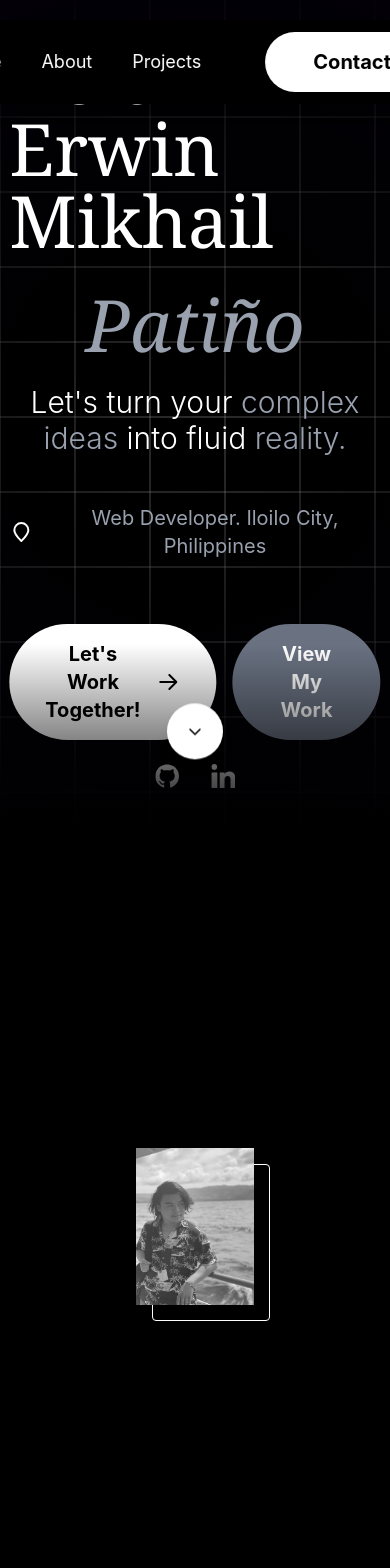
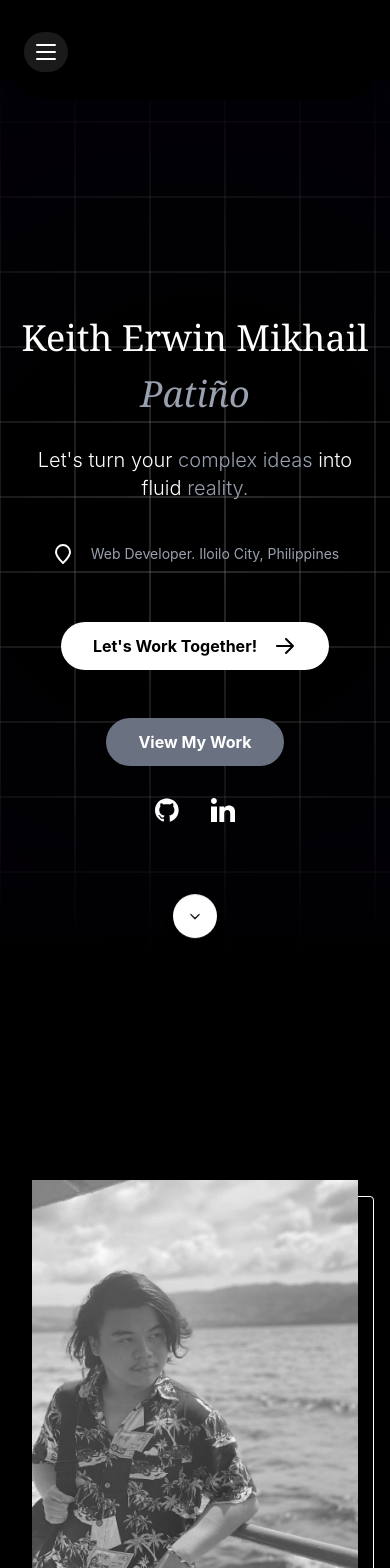
Before and after one commit to kemgp/portfolio, a React (Vite) app: page / in a window 390 px wide. Shown: the top 1568 px of the page. Built offline with nearby package versions, Linux system fonts and the light colour scheme.

Commit message:
feat: responsive navbar

```diff
--- a/src/component/About.jsx
+++ b/src/component/About.jsx
@@ -12,22 +12,22 @@ import {motion} from 'framer-motion';
 function About() {
     return (
         <div className="container mx-auto px-4 py-24">
-            <div className="flex-col justify-center bg-black ">
+            <div className="flex-col justify-center bg-black">
 
-                <div className="flex flex-col md:flex-row bg-black items-center justify-center py-20">
-                    <motion.div className="min-h-screen w-full relative bg-black flex items-center flex-col text-white px-30 py-32 gap-10">
-                        <div className="w-full md:1/3 group relative" initial="hidden" whileInView="visible" viewport={{ once: true }} transition={{ duration: 1 }} variants={{ hidden: { opacity: 0, y: 50 }, visible: { opacity: 1, y: 0 } }}>
+                <div className="flex flex-col md:flex-row bg-black items-center justify-center py-20 gap-12 md:gap-16">
+                    <motion.div className="w-full md:w-1/3 relative bg-black flex items-center justify-center flex-col text-white px-4 sm:px-10 py-10 md:py-32 gap-10" initial="hidden" whileInView="visible" viewport={{ once: true }} transition={{ duration: 1 }} variants={{ hidden: { opacity: 0, y: 50 }, visible: { opacity: 1, y: 0 } }}>
+                        <div className="group relative w-full max-w-md sm:max-w-lg md:max-w-xl mx-auto">
                             <div className="absolute inset-0 border border-(--border-color) rounded-sm translate-x-4 translate-y-4 group-hover:translate-x-2 group-hover:translate-y-2 transition-transform duration-500"></div>
-                            <img className="grayscale group-hover:grayscale-0 transition duration-300 " src={mypic} alt="My Pic" />
+                            <img className="relative z-10 w-full h-auto grayscale group-hover:grayscale-0 transition duration-300" src={mypic} alt="My Pic" />
                         </div>
 
                     </motion.div>
-                    <div className="md:2/3 bg-black flex flex-col items-start justify-start p-10 gap-10 text-left">
+                    <div className="w-full md:w-2/3 bg-black flex flex-col items-start justify-start p-6 sm:p-10 gap-10 text-left">
                         <motion.div initial="hidden" whileInView="visible" viewport={{ once: true }} transition={{ duration: 1, delay: 0.25 }} variants={{ hidden: { opacity: 0, y: 50 }, visible: { opacity: 1, y: 0 } }}>
-                            <h1 className="text-7xl font-serif font-bold text-white">I create applications with lasting impact.</h1>
+                            <h1 className="text-4xl sm:text-5xl lg:text-7xl font-serif font-bold text-white">I create applications with lasting impact.</h1>
                         </motion.div>
                         <motion.div initial="hidden" whileInView="visible" viewport={{ once: true }} transition={{ duration: 1, delay: 0.5 }} variants={{ hidden: { opacity: 0, y: 50 }, visible: { opacity: 1, y: 0 } }}>
-                            <p className="text-2xl font-light text-gray-500">Creating platforms that combine technical ability and artistic vision.</p>
+                            <p className="text-lg sm:text-xl lg:text-2xl font-light text-gray-500">Creating platforms that combine technical ability and artistic vision.</p>
                         </motion.div>
                         <motion.div initial="hidden" whileInView="visible" viewport={{ once: true }} transition={{ duration: 1, delay: 0.75 }} variants={{ hidden: { opacity: 0, y: 50 }, visible: { opacity: 1, y: 0 } }}>
                             <div className="flex items-center gap-4 pt-4">
--- a/src/component/Hero.jsx
+++ b/src/component/Hero.jsx
@@ -10,7 +10,7 @@ import {motion} from 'framer-motion';
 function Hero() {
     return (
         <div className="">
-            <div className="relative w-full h-screen bg-black overflow-hidden mx-auto py-10">
+            <div className="relative w-full min-h-screen bg-black overflow-hidden mx-auto pt-28 pb-10 px-4 sm:px-6 lg:px-10">
 
                 <div className="absolute inset-0 z-0 opacity-55">
                     <ShapeGrid
@@ -26,30 +26,30 @@ function Hero() {
                     />
                 </div>
 
-                <div className="absolute top-2/5 left-1/2 transform -translate-x-1/2 -translate-y-1/2 z-10 text-white gap-6 flex flex-col items-center justify-center mt-16">
+                <div className="relative z-10 flex min-h-[calc(100vh-7rem)] flex-col items-center justify-center gap-8 text-center text-white">
                     <motion.div className="flex flex-col items-center justify-center gap-0" initial="hidden" whileInView="visible" viewport={{ once: true }} transition={{ duration: 1 }} variants={{ hidden: { opacity: 0, y: 50 }, visible: { opacity: 1, y: 0 } }}>
-                        <h1 className="font-serif text-7xl text-left mt-8 text-white">Keith Erwin Mikhail</h1>
-                        <h1 className="font-serif text-7xl mt-8 text-center text-gray-400 italic">Patiño</h1>
+                        <h1 className="font-serif mt-8 text-4xl text-white sm:text-5xl md:text-6xl lg:text-7xl">Keith Erwin Mikhail</h1>
+                        <h1 className="font-serif mt-4 text-4xl text-center text-gray-400 italic sm:text-5xl md:text-6xl lg:text-7xl">Patiño</h1>
                     </motion.div>
-                    <motion.div initial="hidden" whileInView="visible" viewport={{ once: true }} transition={{ duration: 1, delay: 0.5 }} variants={{ hidden: { opacity: 0, y: 50 }, visible: { opacity: 1, y: 0 } }}>
-                        <h1 className="text-3xl text-center text-white font-light">Let's turn your <span className="text-gray-400">complex ideas </span>into fluid<span className="text-gray-400"> reality.</span></h1>
-                        <div className="flex items-center justify-center gap-4 mt-12">
+                    <motion.div className="max-w-3xl" initial="hidden" whileInView="visible" viewport={{ once: true }} transition={{ duration: 1, delay: 0.5 }} variants={{ hidden: { opacity: 0, y: 50 }, visible: { opacity: 1, y: 0 } }}>
+                        <h1 className="px-2 text-xl text-center text-white font-light sm:px-0 sm:text-2xl md:text-3xl">Let's turn your <span className="text-gray-400">complex ideas </span>into fluid<span className="text-gray-400"> reality.</span></h1>
+                        <div className="flex items-center justify-center gap-4 mt-10 flex-wrap">
                             <img className="w-6 h-6" src={locationpin} alt="Location Pin" />
-                            <h1 className="text-xl text-center text-gray-400">Web Developer. Iloilo City, Philippines</h1>
+                            <h1 className="text-sm text-center text-gray-400 sm:text-base md:text-xl">Web Developer. Iloilo City, Philippines</h1>
                         </div>
-                        <div className="flex items-center justify-center gap-4 mt-4">
+                        <div className="mt-6 flex flex-col items-center justify-center gap-4 sm:flex-row">
                             <a href="#contact">
-                            <button className="bg-white text-black rounded-full px-12 py-4 mt-12 text-xl font-bold transition duration-500 text-center items-center hover:scale-102 hover:ring-2 hover:ring-black hover:cursor-pointer">
+                            <button className="mt-8 w-full rounded-full bg-white px-8 py-3 text-base font-bold text-black transition duration-500 text-center items-center hover:scale-102 hover:ring-2 hover:ring-black hover:cursor-pointer sm:w-auto sm:px-12 sm:py-4 sm:text-xl">
                                 <div className="flex items-center justify-center gap-2">
                                     Let's Work Together!<img className="w-6 h-6 ml-2" src={rightarrow} alt="Right Arrow" />
                                 </div></button>
                             </a>
                             <a href="#projects">
-                            <button className="bg-gray-500 text-white rounded-full px-12 py-4 mt-12 text-xl font-bold transition duration-500 text-center items-center hover:scale-102 hover:ring-2 hover:ring-black hover:cursor-pointer">View My Work</button>
+                            <button className="mt-8 w-full rounded-full bg-gray-500 px-8 py-3 text-base font-bold text-white transition duration-500 text-center items-center hover:scale-102 hover:ring-2 hover:ring-black hover:cursor-pointer sm:w-auto sm:px-12 sm:py-4 sm:text-xl">View My Work</button>
                             </a>
 
                         </div>
-                        <div className="flex items-center justify-center gap-4 mt-4">
+                        <div className="mt-6 flex items-center justify-center gap-4">
                             <a href="https://www.github.com/kemgp" target="_blank" rel="noopener noreferrer" className="p-2 bg-transparent text-gray-700 rounded-full hover:scale-102 hover:ring-black hover:ring-2 transition duration-500 hover:cursor-pointer" aria-label="GitHub" >
                                 <img className="size-6" fill="currentColor" viewBox="0 0 24 24" src={git} alt="GitHub" />
                             </a>
@@ -60,9 +60,9 @@ function Hero() {
                     </motion.div>
                 </div>
                 <motion.div initial="hidden" whileInView="visible" viewport={{ once: true }} transition={{ duration: 1, delay: 0.5 }} variants={{ hidden: { opacity: 0, y: 50 }, visible: { opacity: 1, y: 0 } }}>
-                <div className="bg-linear-to-b from-transparent to to-black w-full h-50 items-bottom absolute bottom-0 left-1/2 transform -translate-x-1/2 z-10 text-white gap-1 flex flex-col justify-center items-center ">
-                    <a href="#about" className="bg-white text-black p-4 rounded-full shadow-lg animate-bounce hover:cursor-pointer">
-                        <img className="w-6 h-6" src={downarrow} alt="Down Arrow" />
+                <div className="bg-linear-to-b from-transparent to-black w-full h-32 sm:h-40 lg:h-50 items-bottom absolute bottom-0 left-1/2 transform -translate-x-1/2 z-10 text-white gap-1 flex flex-col justify-end items-center pb-4 sm:pb-6">
+                    <a href="#about" className="bg-white text-black p-3 sm:p-4 rounded-full shadow-lg animate-bounce hover:cursor-pointer">
+                        <img className="w-5 h-5 sm:w-6 sm:h-6" src={downarrow} alt="Down Arrow" />
 
                     </a>
                 </div>
--- a/src/component/Navbar.jsx
+++ b/src/component/Navbar.jsx
@@ -1,4 +1,4 @@
-import React from 'react';
+import React, { useState } from 'react';
 
 const listItems = [
     { label: 'Home', href: '#home' },
@@ -7,10 +7,13 @@ const listItems = [
 ]
 
 function Navbar() {
+    const [menuOpen, setMenuOpen] = useState(false);
+
     return (
 
-        <div className='fixed bg-black flex justify-between  items-center gap-16 py-3 px-10 left-1/2 translate-x-[-50%] top-[20px] rounded-full backdrop-blur-md bg-opacity-60 text-white shadow-lg z-50'>
-            <ul className='flex gap-10 text-lg'>
+        <div className='sticky top-[20px] z-50 mx-auto w-[calc(100%-1rem)] max-w-4xl rounded-full bg-black bg-opacity-60 py-3 px-4 text-white shadow-lg backdrop-blur-md sm:w-[calc(100%-2rem)] sm:px-6 md:px-10 relative'>
+            <div className='flex items-center justify-between gap-4'>
+            <ul className='hidden items-center gap-4 text-sm sm:gap-8 sm:text-base lg:flex lg:gap-10 lg:text-lg md:flex'>
                 {listItems.map((item) => (
                     <li className='relative group cursor-pointer' key={item.href}>
                         <a href={item.href} className='relative inline-block'>
@@ -20,8 +23,52 @@ function Navbar() {
                     </li>
                 ))}
             </ul>
-            <a href='#contact' className="bg-white text-black rounded-full px-12 py-4 text-xl font-bold hover:ring-black hover:ring-2 items-center  hover:scale-105">Contact</a>
+            <a href='#contact' className="hidden bg-white text-black rounded-full px-4 py-2 text-sm font-bold hover:ring-black hover:ring-2 items-center transition duration-300 hover:scale-105 sm:px-6 sm:py-3 sm:text-base md:inline-flex lg:px-12 lg:py-4 lg:text-xl">Contact</a>
+            <button
+                type="button"
+                className="inline-flex items-center justify-center rounded-full bg-white/10 p-3 text-white transition hover:bg-white/20 md:hidden"
+                onClick={() => setMenuOpen((current) => !current)}
+                aria-expanded={menuOpen}
+                aria-label="Toggle navigation menu"
+            >
+                <span className="sr-only">Toggle navigation menu</span>
+                <div className="flex h-4 w-5 flex-col justify-between">
+                    <span className={`block h-0.5 w-full rounded-full bg-current transition-transform duration-300 ${menuOpen ? 'translate-y-1.5 rotate-45' : ''}`}></span>
+                    <span className={`block h-0.5 w-full rounded-full bg-current transition-opacity duration-300 ${menuOpen ? 'opacity-0' : ''}`}></span>
+                    <span className={`block h-0.5 w-full rounded-full bg-current transition-transform duration-300 ${menuOpen ? '-translate-y-2 -rotate-45' : ''}`}></span>
+                </div>
+            </button>
+            </div>
 
+            <div
+                className={`mt-4 origin-top overflow-hidden rounded-3xl bg-black/90 shadow-lg backdrop-blur-md transition-all duration-300 ease-out md:hidden ${
+                    menuOpen
+                        ? 'max-h-80 translate-y-0 opacity-100 p-4'
+                        : 'max-h-0 -translate-y-2 opacity-0 p-0 pointer-events-none'
+                }`}
+                aria-hidden={!menuOpen}
+            >
+                <ul className="flex flex-col gap-4 text-base">
+                    {listItems.map((item) => (
+                        <li key={item.href} className="cursor-pointer">
+                            <a
+                                href={item.href}
+                                className="block rounded-2xl px-3 py-2 transition hover:bg-white/10"
+                                onClick={() => setMenuOpen(false)}
+                            >
+                                {item.label}
+                            </a>
+                        </li>
+                    ))}
+                </ul>
+                <a
+                    href="#contact"
+                    className="mt-4 inline-flex w-full items-center justify-center rounded-full bg-white px-4 py-3 text-sm font-bold text-black transition hover:scale-105 hover:ring-2 hover:ring-black"
+                    onClick={() => setMenuOpen(false)}
+                >
+                    Contact
+                </a>
+            </div>
         </div>
     );
 }
```
